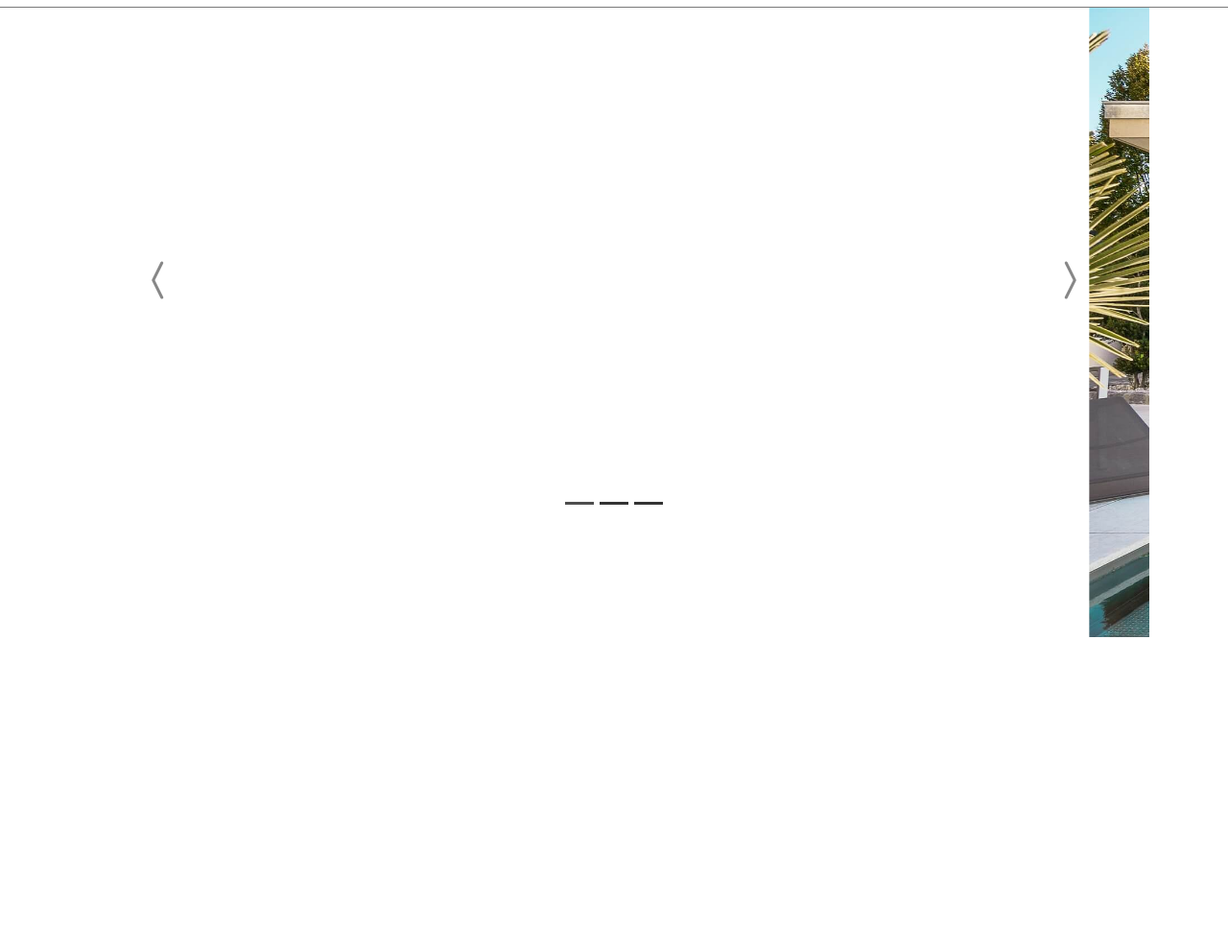
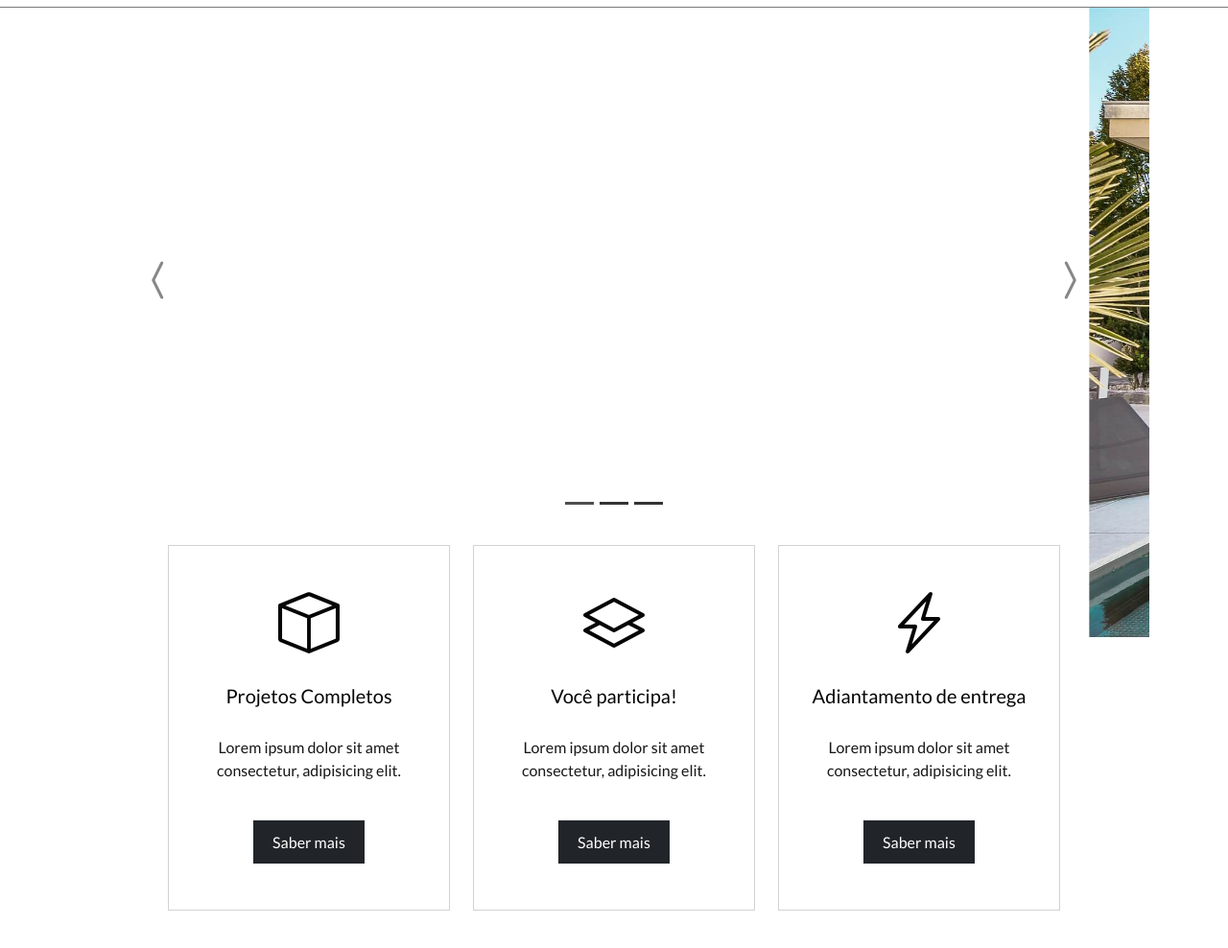
Before and after one commit to DiogoRPG/iMovi, a plain HTML site: page index.html in a window 1280 px wide. Shown: the part 96-1084 px from the top of the page at 96% size. Before the commit the page ends 800 px from the top, so only its background shows below. Drawn offline with nearby package versions, Linux system fonts and the light colour scheme.

Commit message:
feat: structure creation and styling of mini banners

```diff
--- a/css/styles.css
+++ b/css/styles.css
@@ -19,7 +19,7 @@
 }
 
 .secondary-color {
-  color: red;
+  color: #181717;
 }
 
 /* NAVBAR */
@@ -116,3 +116,34 @@
     bottom: 7em;
   }
 }
+
+/* MINI BANNERS */
+
+#mini-banners {
+  margin-bottom: 4em;
+}
+
+#mini-banners .card {
+  padding: 2em 0.3em;
+  border-radius: 0;
+  margin-bottom: 1em;
+}
+
+#mini-banners i {
+  font-size: 4em;
+}
+
+#mini-banners .card-title {
+  margin-bottom: 1.5em;
+}
+
+#mini-banners .btn {
+  margin-top: 1.5em;
+  padding: 0.6em 1.2em;
+}
+
+@media (min-width: 700px) {
+  #mini-banners {
+    margin-top: -6em;
+  }
+}
--- a/index.html
+++ b/index.html
@@ -160,6 +160,50 @@
       </div>
 
       <!-- MINI BANNERS -->
+      <div class="col-12 col-md-10 offset-md-1" id="mini-banners">
+        <div class="row">
+          <div class="col-12 col-md-4">
+            <div class="card text-center">
+              <i class="bi bi-box primary-color"></i>
+              <div class="card-body">
+                <h5 class="card-title primary-color">Projetos Completos</h5>
+                <p class="card-text secondary-color">
+                  Lorem ipsum dolor sit amet consectetur, adipisicing elit.
+                </p>
+                <a href="#" class="btn btn-dark">Saber mais</a>
+              </div>
+            </div>
+          </div>
+
+          <div class="col-12 col-md-4">
+            <div class="card text-center">
+              <i class="bi bi-layers primary-color"></i>
+              <div class="card-body">
+                <h5 class="card-title primary-color">Você participa!</h5>
+                <p class="card-text secondary-color">
+                  Lorem ipsum dolor sit amet consectetur, adipisicing elit.
+                </p>
+                <a href="#" class="btn btn-dark">Saber mais</a>
+              </div>
+            </div>
+          </div>
+
+          <div class="col-12 col-md-4">
+            <div class="card text-center">
+              <i class="bi bi-lightning-charge primary-color"></i>
+              <div class="card-body">
+                <h5 class="card-title primary-color">
+                  Adiantamento de entrega
+                </h5>
+                <p class="card-text secondary-color">
+                  Lorem ipsum dolor sit amet consectetur, adipisicing elit.
+                </p>
+                <a href="#" class="btn btn-dark">Saber mais</a>
+              </div>
+            </div>
+          </div>
+        </div>
+      </div>
     </div>
   </body>
 </html>
```
